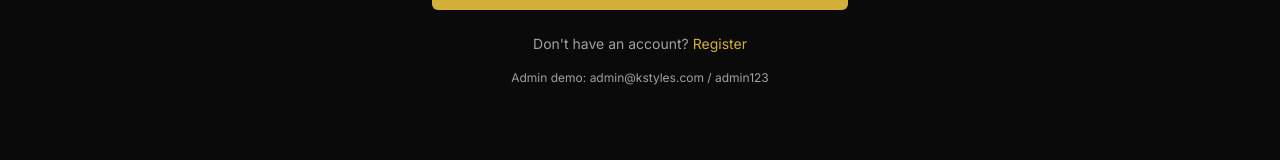
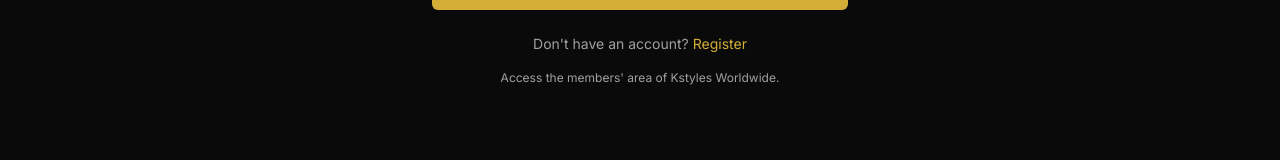
Before and after one commit to Ibrahimgithinji/Kstyles-Worldwide, a Next.js app: page /auth/login in a window 1280 px wide. Shown: the part 563-723 px from the top of the page. Built offline with nearby package versions, Linux system fonts and the light colour scheme; no server answers.

Commit message:
Remove admin demo credentials from the sign-in page
The login page displayed the live admin email and password to every
visitor, making the admin panel trivially accessible. Removed.

```diff
--- a/src/app/auth/login/page.tsx
+++ b/src/app/auth/login/page.tsx
@@ -77,7 +77,7 @@ function AuthPage() {
             <>Already have an account? <Link href="/auth/login" className="text-[#d4af37] hover:underline">Sign In</Link></>
           )}
         </p>
-        {mode === "login" && <p className="mt-4 text-center text-xs text-[#a0a0a0]">Admin demo: admin@kstyles.com / admin123</p>}
+        {mode === "login" && <p className="mt-4 text-center text-xs text-[#a0a0a0]">Access the members&apos; area of Kstyles Worldwide.</p>}
       </div>
     </div>
   );
```
